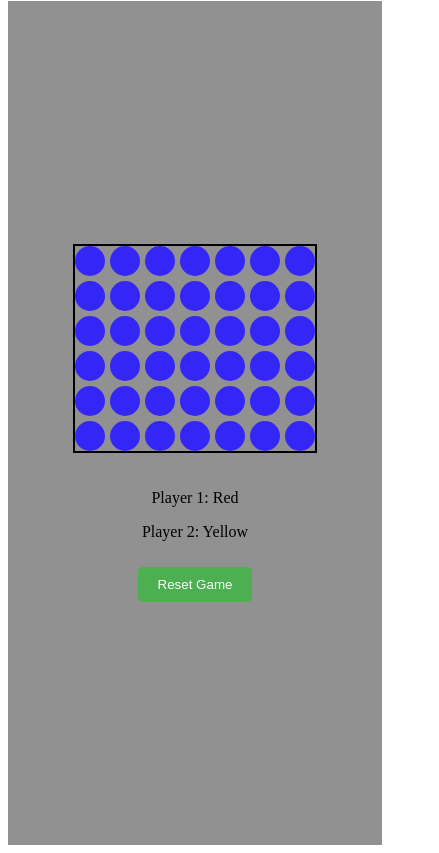
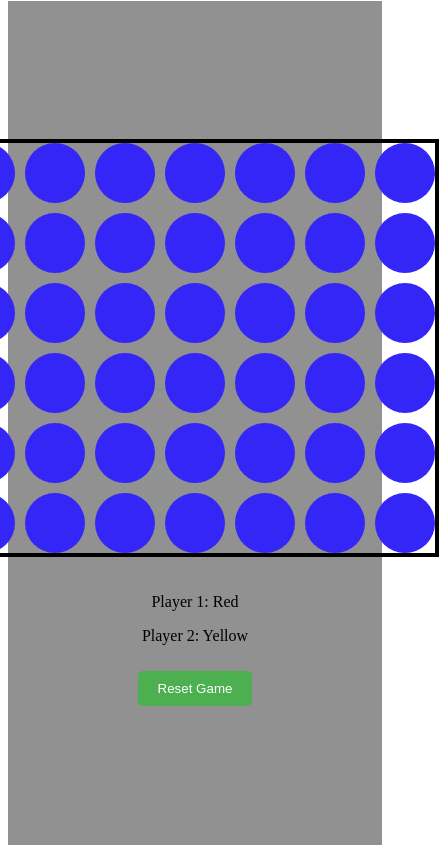
Before and after one commit to ideasfwi/connectfour, a plain HTML site: page index.html in a window 390 px wide. Shown: the part 79-932 px from the top of the page, 439 px wide, since content can reach past the window. Drawn offline with Linux system fonts and the light colour scheme.

Commit message:
Add files via upload

```diff
--- a/style.css
+++ b/style.css
@@ -9,15 +9,15 @@
 
 .game-board {
   display: grid;
-  grid-template-columns: repeat(7, 50px);
-  grid-template-rows: repeat(6, 50px);
-  gap: 5px;
-  border: 2px solid black;
+  grid-template-columns: repeat(7, 100px); /* Twice the width */
+  grid-template-rows: repeat(6, 100px); /* Twice the height */
+  gap: 10px; /* Increased gap for visual clarity */
+  border: 4px solid black; /* Thicker border */
 }
 
 .cell {
-  width: 50px;
-  height: 50px;
+  width: 100px; /* Twice the width */
+  height: 100px; /* Twice the height */
   border-radius: 50%;
   background-color: #3426f7;
   cursor: pointer;
@@ -48,12 +48,12 @@
 
 @media (max-width: 600px) {
   .game-board {
-    grid-template-columns: repeat(7, 30px);
-    grid-template-rows: repeat(6, 30px);
+    grid-template-columns: repeat(7, 60px); /* Adjusted for smaller screens */
+    grid-template-rows: repeat(6, 60px); /* Adjusted for smaller screens */
   }
 
   .cell {
-    width: 30px;
-    height: 30px;
+    width: 60px; /* Adjusted for smaller screens */
+    height: 60px; /* Adjusted for smaller screens */
   }
 }
```
